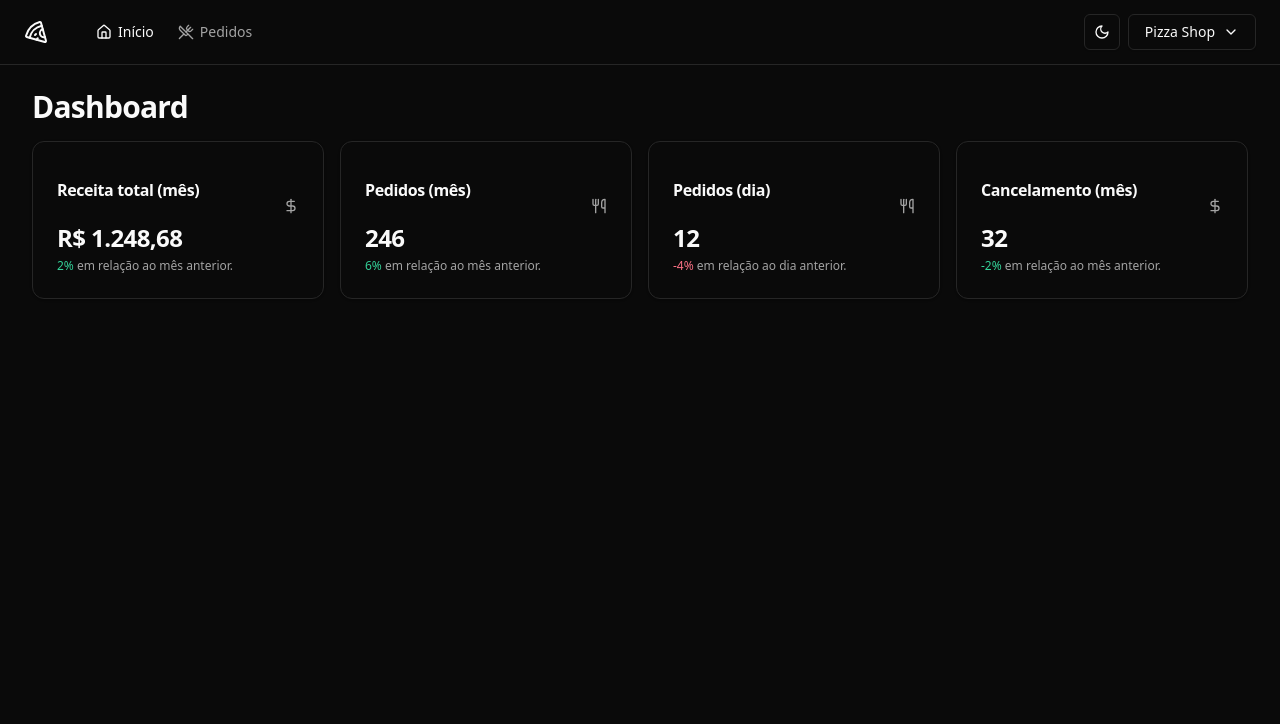
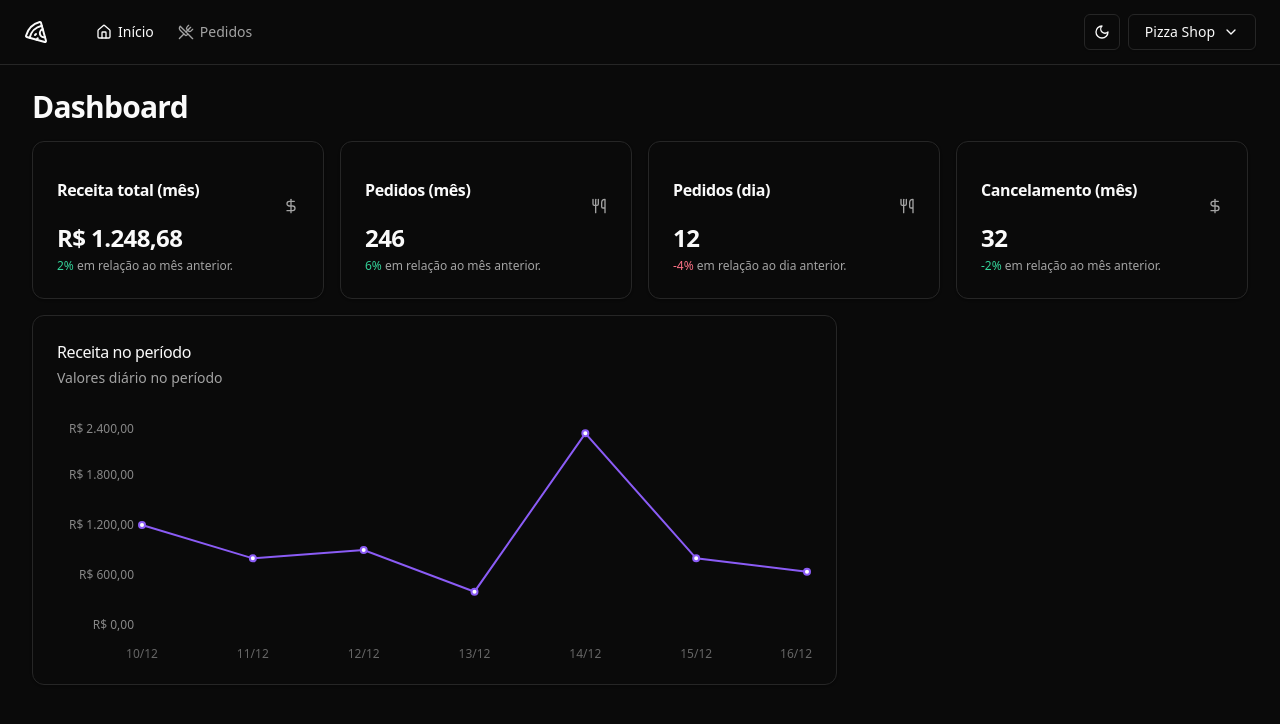
Before and after one commit to nagpaulo/pizzashop-reactjs, a React (Vite) app: page / in a window 1280 px wide. Shown: the top 724 px of the page. Built offline with nearby package versions, Linux system fonts and the light colour scheme.

Commit message:
Criando grafico com o recharts

```diff
--- a/package.json
+++ b/package.json
@@ -26,6 +26,7 @@
     "react-helmet-async": "^2.0.5",
     "react-hook-form": "^7.54.2",
     "react-router": "^7.1.3",
+    "recharts": "^2.15.1",
     "sonner": "^1.7.2",
     "tailwind-merge": "^2.6.0",
     "tailwindcss-animate": "^1.0.7",
--- a/src/pages/app/dashboard/dashboard.tsx
+++ b/src/pages/app/dashboard/dashboard.tsx
@@ -3,6 +3,7 @@
 import { MonthOrdersAmountCard } from "./month-orders-amount-card";
 import { DayOrdersAmountCard } from "./day-orders-amount-card";
 import { MonthCanceledOrdersAmountCard } from "./month-canceled-orders-amount-card";
+import { RevenueChart } from './revenue-chart';
 
 export default function Dashboard() {
   return (
@@ -17,6 +18,10 @@
             <DayOrdersAmountCard />
             <MonthCanceledOrdersAmountCard />
           </div>
+
+          <div className="grid grid-cols-9 gap-4">
+            <RevenueChart />
+          </div>
         </div>
     </>
   );
--- /dev/null
+++ b/src/pages/app/dashboard/revenue-chart.tsx
@@ -0,0 +1,52 @@
+import { Card, CardContent, CardDescription, CardHeader, CardTitle } from '@/components/ui/card';
+import {
+    ResponsiveContainer,
+    LineChart,
+    XAxis,
+    YAxis, Line
+} from 'recharts';
+import colors from 'tailwindcss/colors';
+
+const data = [
+    { date: '10/12', revenue: 1200 },
+    { date: '11/12', revenue: 800 },
+    { date: '12/12', revenue: 900 },
+    { date: '13/12', revenue: 400 },
+    { date: '14/12', revenue: 2300 },
+    { date: '15/12', revenue: 800 },
+    { date: '16/12', revenue: 640 },
+]
+
+export function RevenueChart() {
+  return (
+    <Card className='col-span-6'>
+        <CardHeader className='flex-row items-center justify-between pb-8'>
+            <div className='space-y-1'>
+                <CardTitle className='text-base font-medium'>Receita no período</CardTitle>
+                <CardDescription>Valores diário no período</CardDescription>
+            </div>
+        </CardHeader>
+        <CardContent>
+            <ResponsiveContainer width='100%' height={240}>
+                <LineChart data={data} style={{ fontSize: 12 }}>
+                    <XAxis dataKey={'date'}
+                        axisLine={false}
+                        tickLine={false}
+                        dy={16}/>
+                    <YAxis stroke='#888'
+                        width={80}
+                        axisLine={false}
+                        tickLine={false}
+                        tickFormatter={(value: number) =>
+                            value.toLocaleString('pt-BR', {
+                                style: 'currency',
+                                currency: 'BRL'
+                            })
+                        }/>
+                    <Line type='linear' strokeWidth={2} dataKey='revenue' stroke={colors.violet[500]}/>
+                </LineChart>
+            </ResponsiveContainer>
+        </CardContent>
+    </Card>
+  );
+};
```
Also changed, not shown: 1 other file (tests, documents, lock files or other folders).
